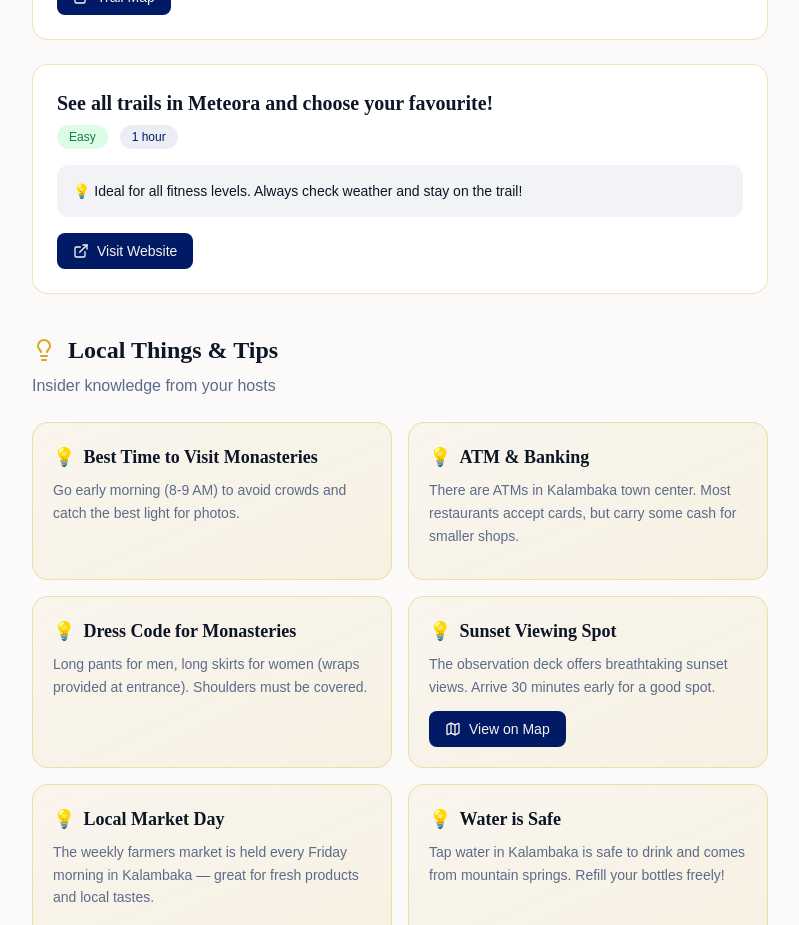
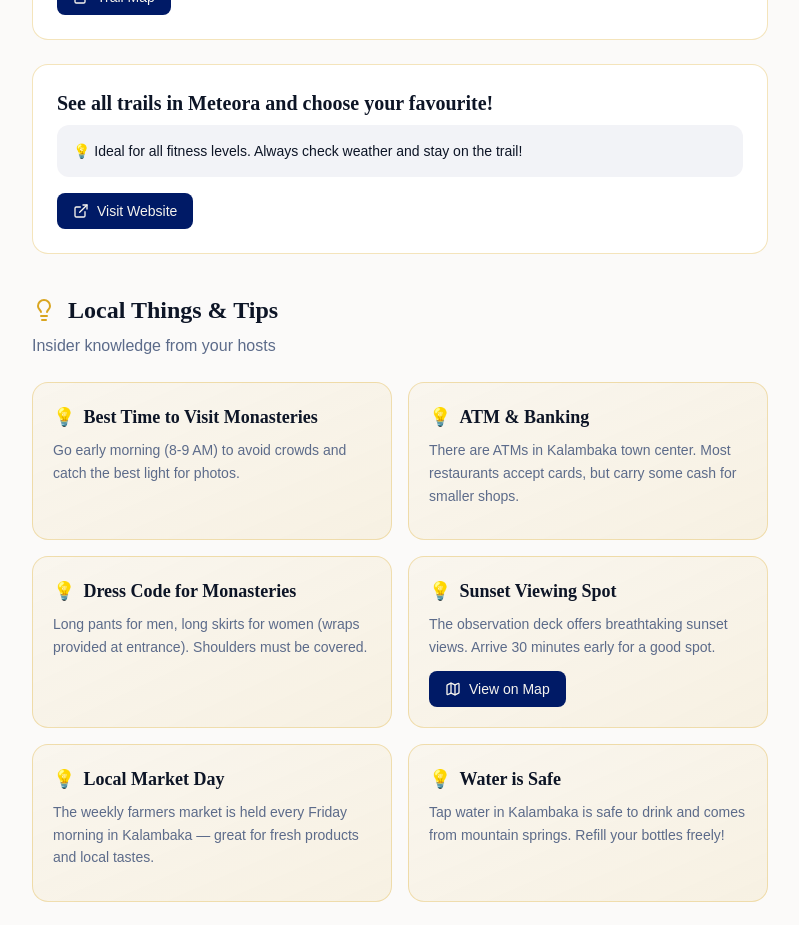
Before and after one commit to TKAPSIOH/rockandstone-31af87f0, a React (Vite) app: page /apartment/1 in a window 1280 px wide. Shown: the part 5220-6145 px from the top of the page, without its empty margins (240-1039 px from the left). Built offline with nearby package versions, Linux system fonts and the light colour scheme; the HTML template or start-up script is replaced by a standard one.

Commit message:
Changes
Co-authored-by: TKAPSIOH <263657133+TKAPSIOH@users.noreply.github.com>

```diff
--- a/src/pages/ApartmentDetail.tsx
+++ b/src/pages/ApartmentDetail.tsx
@@ -335,15 +335,7 @@ const ApartmentDetail: React.FC = () => {
               {/* St Stephen */}
               <div className="bg-card rounded-2xl p-6 luxury-border luxury-shadow animate-fade-in-up">
                 <h4 className="font-display text-xl font-semibold mb-2">{t.explore.hiking.stStephen.name}</h4>
-                <div className="flex flex-wrap gap-3 mb-4">
 
-                  <span className="bg-green-100 text-green-700 px-3 py-1 rounded-full text-xs">
-                    {t.explore.hiking.stStephen.difficulty}
-                  </span>
-                  <span className="bg-secondary text-secondary-foreground px-3 py-1 rounded-full text-xs">
-                    {t.explore.hiking.stStephen.duration}
-                  </span>
-                </div>
                 {t.explore.hiking.stStephen.description && <p className="text-muted-foreground mb-4">{t.explore.hiking.stStephen.description}</p>}
                 <div className="bg-primary/5 rounded-xl p-4 mb-4">
                   <p className="text-sm text-foreground">💡 {t.explore.hiking.stStephen.tips}</p>
```
